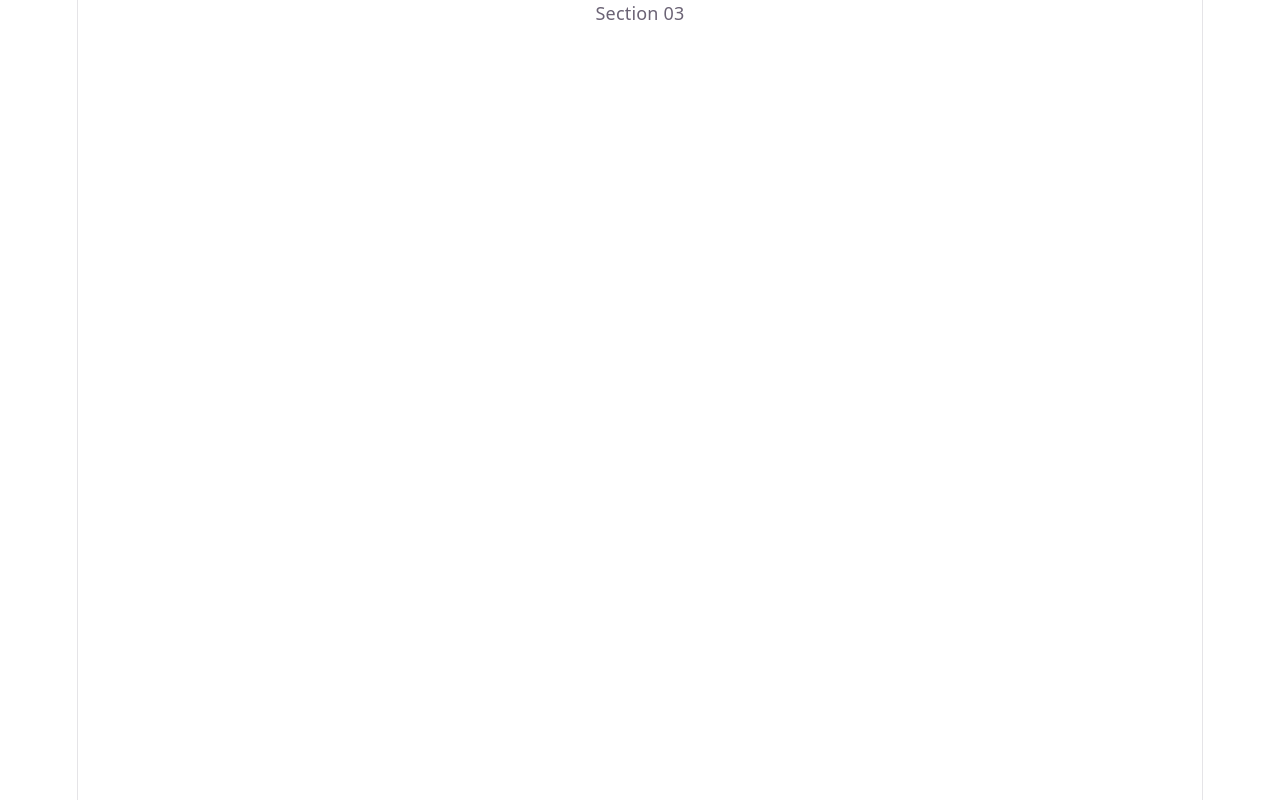
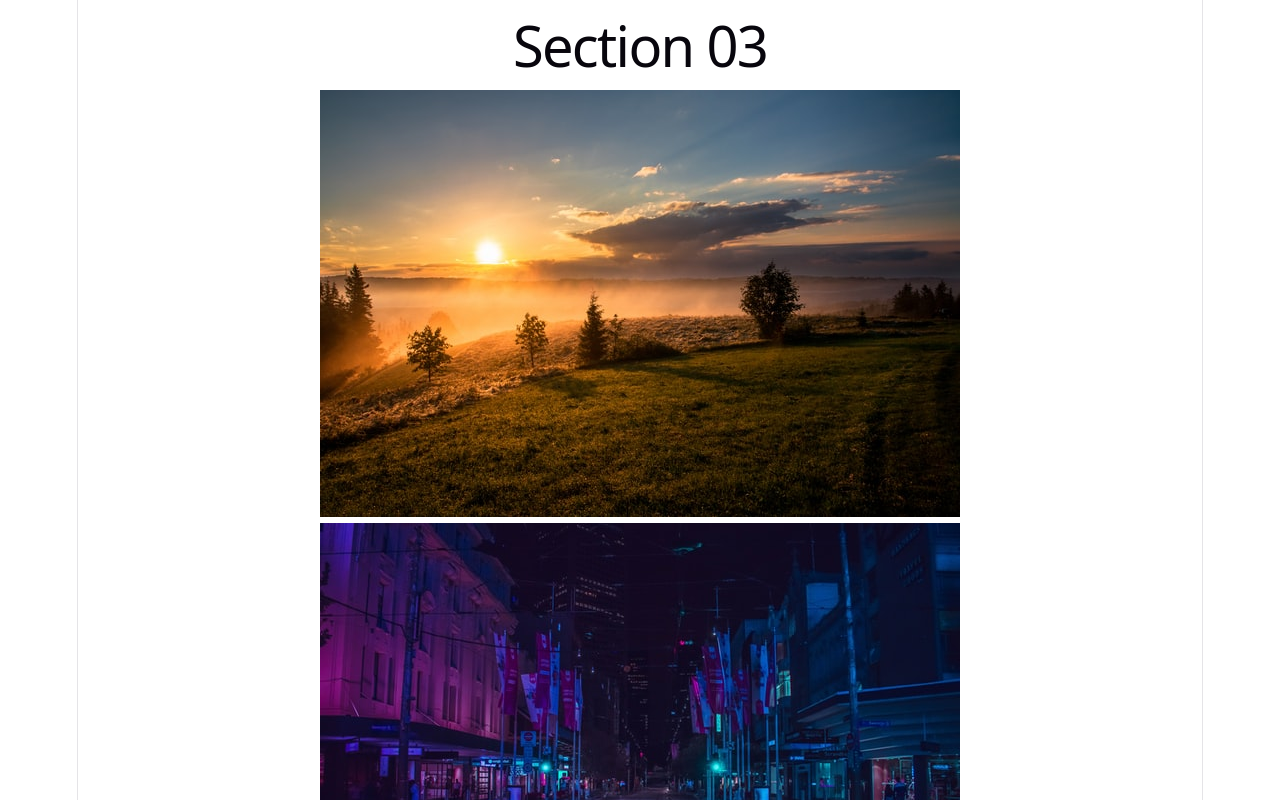
Before and after one commit to RenanNunesz10/Review-React, a React (Vite) app: page / in a window 1280 px wide. Shown: the top 800 px of the page. Built offline with nearby package versions, Linux system fonts and the light colour scheme.

Commit message:
feat: add futuristic image assets

```diff
--- a/src/App.jsx
+++ b/src/App.jsx
@@ -1,9 +1,18 @@
 import './App.css'
+import city from './assets/city.jpg'
 
 function App() {
   return (
     <>
-      Section 03
+      <div>
+      <h1> Section 03</h1>
+      </div>
+
+      <div>
+        <img src="/img1.jpg" alt="Paisagem" />
+
+        <img src={city} alt="Cidade Futurista" />
+      </div>
     </>
   )
 }
```
